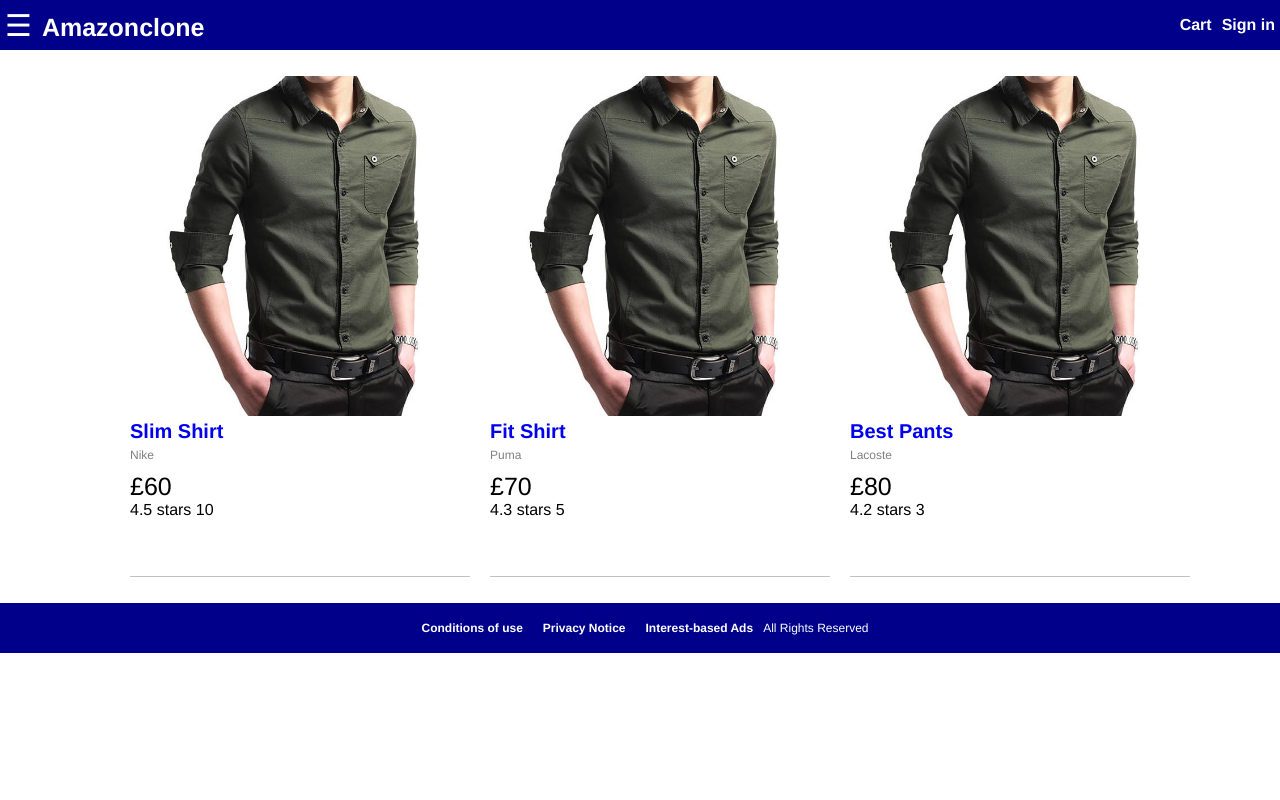
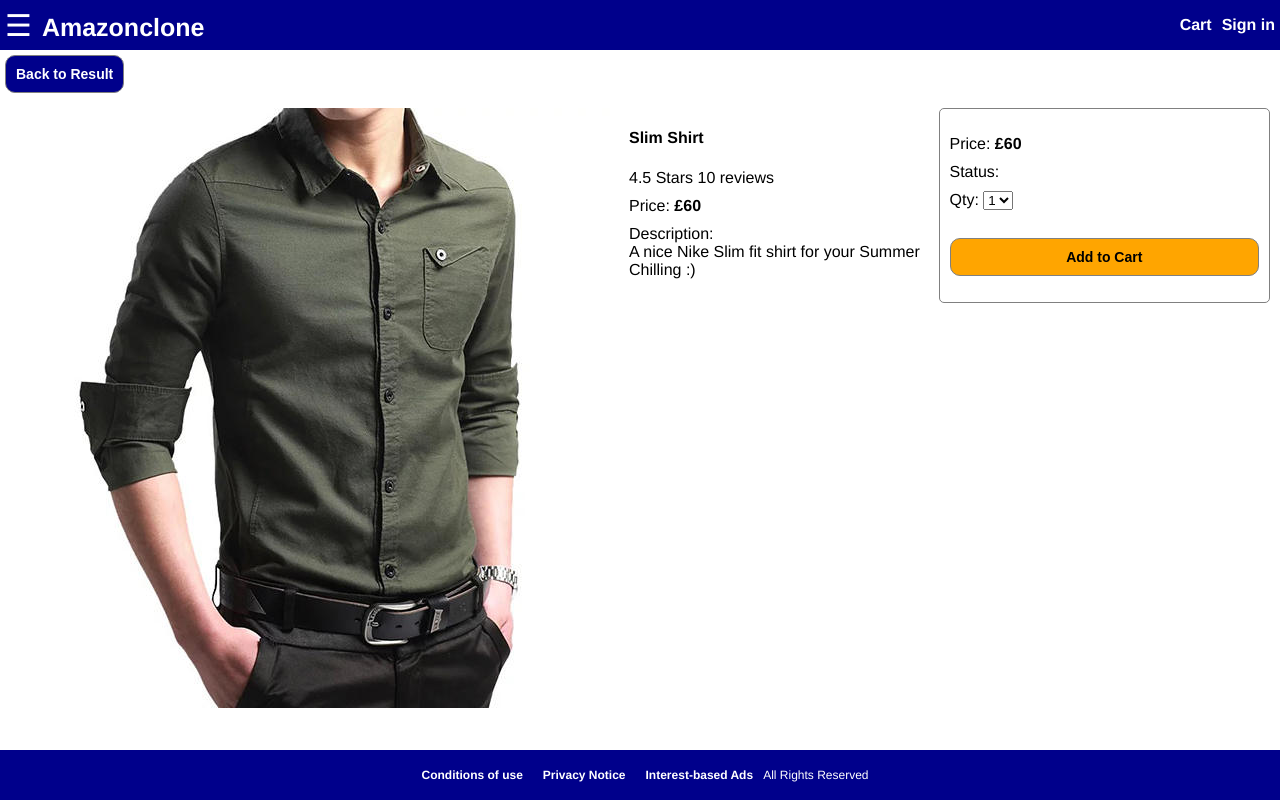
Before and after one commit to Nicxzmiller/amazonclone, a React (Create React App) app in the folder frontend/: page /product/1 in a window 1280 px wide. Built offline with nearby package versions, Linux system fonts and the light colour scheme.

Commit message:
added product details

```diff
--- a/frontend/package.json
+++ b/frontend/package.json
@@ -8,6 +8,7 @@
     "@testing-library/user-event": "^7.2.1",
     "react": "^16.13.1",
     "react-dom": "^16.13.1",
+    "react-router-dom": "^5.2.0",
     "react-scripts": "3.4.1"
   },
   "scripts": {
--- a/frontend/src/App.js
+++ b/frontend/src/App.js
@@ -1,7 +1,8 @@
 import React from 'react';
-import logo from './logo.svg';
 import './App.css';
-import data from "./data";
+import {BrowserRouter, Link, Route} from 'react-router-dom';
+import HomeScreen from "./Screens/HomeScreen";
+import ProductScreen from "./Screens/ProductScreen";
 
 function App() {
 
@@ -14,13 +15,14 @@ function App() {
     };
 
   return (
+      <BrowserRouter>
           <div className="grid-container">
               <header className="header">
                   <div className="brand">
                       <button onClick={openMenu}>
                           &#9776;
                       </button>
-                  <a href="index.html">Amazonclone</a>
+                      <Link to="/">Amazonclone</Link>
                   </div>
                   <div className="header-links">
                       <a href="cart.html">Cart</a>
@@ -42,22 +44,8 @@ function App() {
 
               <main className="main">
                   <div className="content">
-                  <ul className="products">
-                      {
-                        data.products.map(product =>
-                            <li>
-                          <div className="product">
-                              <img className="product-image" src={product.image} alt="product"/>
-                                  <div className="product-name">
-                                      <a href="product.html">{product.name}</a></div>
-                                  <div className="product-brand">{product.brand}</div>
-                                  <div className="product-price">{product.currency}{product.price}</div>
-                                  <div className="product-rating">{product.rating} stars {product.numReviews}</div>
-                          </div>
-                      </li>
-                        )
-                      }
-                  </ul>
+                      <Route path="/product/:id" component={ProductScreen} />
+                      <Route exact={true} path="/" component={HomeScreen} />
                   </div>
               </main>
 
@@ -68,6 +56,7 @@ function App() {
                   All Rights Reserved
               </footer>
           </div>
+      </BrowserRouter>
   );
 }
 
--- /dev/null
+++ b/frontend/src/Screens/HomeScreen.js
@@ -0,0 +1,31 @@
+import React from "react";
+import data from "../data";
+import {Link} from "react-router-dom";
+
+function HomeScreen(props) {
+    return(
+        <div>
+            <ul className="products">
+                {
+                    data.products.map(product =>
+                        <li>
+                            <div className="product">
+                                <Link to={'/product/' + product._id}>
+                                    <img className="product-image" src={product.image} alt="product"/>
+                                </Link>
+                                <div className="product-name">
+                                    <Link to={'/product/' + product._id}>{product.name}</Link>
+                                </div>
+                                <div className="product-brand">{product.brand}</div>
+                                <div className="product-price">{product.currency}{product.price}</div>
+                                <div className="product-rating">{product.rating} stars {product.numReviews}</div>
+                            </div>
+                        </li>
+                    )
+                }
+            </ul>
+        </div>
+    )
+}
+
+export default HomeScreen;
--- /dev/null
+++ b/frontend/src/Screens/ProductScreen.js
@@ -0,0 +1,53 @@
+import React from "react";
+import data from "../data";
+import { Link } from "react-router-dom";
+
+function ProductScreen(props) {
+    console.log(props.match.params.id);
+    const product = data.products.find(x => x._id === props.match.params.id);
+    return(
+        <div>
+            <div>
+                <Link to="/">
+                    <button style={{fontSize:'14px', cursor:'pointer', border: '1px #808080 solid', fontWeight:'bold', padding:'10px', margin:'5px', backgroundColor:'darkblue', color:'#ffffff', borderRadius: '10px', outline:'none'}}>Back to Result</button>
+                </Link>
+            </div>
+            <div className="details">
+                <div className="details-image">
+                    <img src={product.image} alt="Product"/>
+                </div>
+                <div className="details-info">
+                    <ul>
+                        <li><h4>{product.name}</h4></li>
+                        <li>{product.rating} Stars {product.numReviews} reviews</li>
+                        <li>Price:<b> {product.currency}{product.price}</b></li>
+                        <li>
+                            Description:
+                            <div>{product.description}</div>
+                        </li>
+                    </ul>
+                </div>
+                <div className="details-action">
+                    <ul>
+                        <li>Price: <b>{product.currency}{product.price}</b></li>
+                        <li>Status: </li>
+                        <li>Qty:{' '}
+                            <select name="" id="">
+                                <option value="1">1</option>
+                                <option value="2">2</option>
+                                <option value="3">3</option>
+                                <option value="4">4</option>
+                            </select>
+                        </li>
+                        <br/>
+                        <li>
+                            <button>Add to Cart</button>
+                        </li>
+                    </ul>
+                </div>
+            </div>
+        </div>
+    )
+}
+
+export default ProductScreen;
--- a/frontend/src/data.js
+++ b/frontend/src/data.js
@@ -1,6 +1,7 @@
 export default {
     products:[
         {
+            _id:'1',
             name:'Slim Shirt',
             category: 'Shirts',
             image: '/images/d1.jpg',
@@ -8,9 +9,11 @@ export default {
             price: 60,
             brand: 'Nike',
             rating: 4.5,
-            numReviews: 10
+            numReviews: 10,
+            description:'A nice Nike Slim fit shirt for your Summer Chilling :)'
         },
         {
+            _id:'2',
             name:'Fit Shirt',
             category: 'Shirts',
             image: '/images/d1.jpg',
@@ -18,9 +21,11 @@ export default {
             price: 70,
             brand: 'Puma',
             rating: 4.3,
-            numReviews: 5
+            numReviews: 5,
+            description:''
         },
         {
+            _id:'3',
             name:'Best Pants',
             category: 'Pants',
             image: '/images/d1.jpg',
@@ -28,7 +33,8 @@ export default {
             price: 80,
             brand: 'Lacoste',
             rating: 4.2,
-            numReviews: 3
+            numReviews: 3,
+            description:''
         },
     ]
 };
--- a/frontend/src/index.css
+++ b/frontend/src/index.css
@@ -6,6 +6,10 @@ body{
     font: 1.6rem Helvetica;
     height: 100vh;
     margin: 0;
+}
+
+#root{
+    height: 100%;
 }
 
 a{
@@ -165,3 +169,58 @@ a:hover{
     right: 0.5rem;
     top: 1.5rem;
 }
+
+/*Products*/
+.details{
+    display: flex;
+    justify-content: space-between;
+    align-items: flex-start;
+    flex-wrap: wrap;
+    padding: 1rem;
+}
+
+.details-image{
+    flex: 2 1 60rem;
+}
+
+.details-image img{
+    max-width: 60rem;
+    width: 100%;
+}
+
+.details-info{
+    flex: 1 1 30rem;
+}
+
+.details-action{
+     flex: 1 1 30rem;
+    border: .1rem #808080 solid;
+    border-radius: .5rem;
+    background-color: #fff;
+    padding: 1rem;
+ }
+
+.details-action ul li:last-child{
+    display: flex;
+    flex-direction: column;
+}
+
+.details-action ul li:last-child button{
+    font-weight: bold;
+    font-size: 14px;
+    outline: none;
+    padding: 10px;
+    border-radius: 10px;
+    background-color: orange;
+    border: 1px #808080 solid;
+    cursor: pointer;
+}
+
+.details-info ul, .details-action ul{
+    list-style-type: none;
+    padding: 0;
+}
+
+.details-info li, .details-action li{
+    margin-bottom: 1rem;
+}
```
Also changed, not shown: 1 other file (tests, documents, lock files or other folders). Lines whose indentation alone changed are shown as unchanged.
